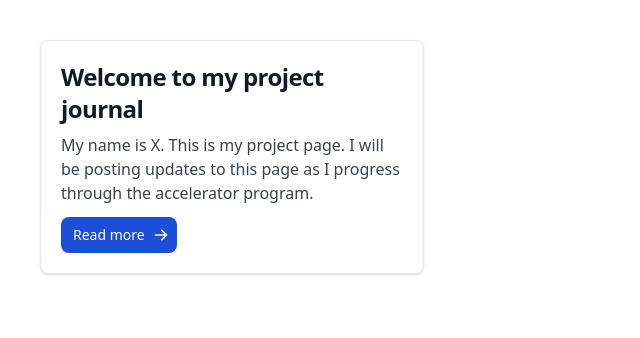
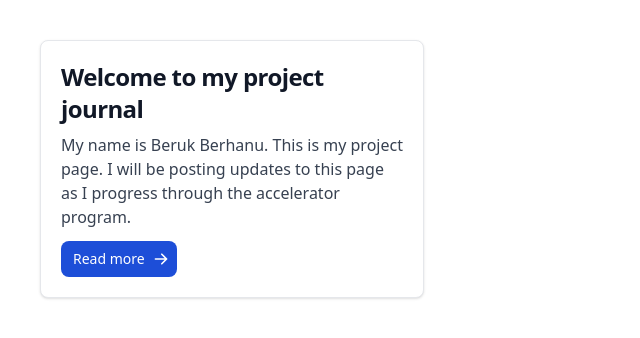
Before and after one commit to BerukB/project-journal-starter-main, a website: page src/index.html in a window 1280 px wide. Shown: the whole page, without its empty margins (0-640 px from the left). Drawn offline with nearby package versions, Linux system fonts and the light colour scheme; files that its build step writes are made by us from their sources.

Commit message:
placed my name

```diff
--- a/src/index.html
+++ b/src/index.html
@@ -8,19 +8,43 @@
     <link rel="stylesheet" href="styles.css" />
   </head>
   <body>
-   <div class="w-screen h-screen p-10 ">
-    <div class="max-w-sm bg-white border border-gray-200 rounded-lg shadow dark:bg-gray-800 dark:border-gray-700">
-      <div class="p-5">
+    <div class="w-screen h-screen p-10">
+      <div
+        class="max-w-sm bg-white border border-gray-200 rounded-lg shadow dark:bg-gray-800 dark:border-gray-700"
+      >
+        <div class="p-5">
           <a href="#">
-              <h5 class="mb-2 text-2xl font-bold tracking-tight text-gray-900 dark:text-white">Welcome to my project journal</h5>
+            <h5
+              class="mb-2 text-2xl font-bold tracking-tight text-gray-900 dark:text-white"
+            >
+              Welcome to my project journal
+            </h5>
           </a>
-          <p class="mb-3 font-normal text-gray-700 dark:text-gray-400">My name is X. This is my project page. I will be posting updates to this page as I progress through the accelerator program.</p>
-          <a href="#" class="inline-flex items-center px-3 py-2 text-sm font-medium text-center text-white bg-blue-700 rounded-lg hover:bg-blue-800 focus:ring-4 focus:outline-none focus:ring-blue-300 dark:bg-blue-600 dark:hover:bg-blue-700 dark:focus:ring-blue-800">
-              Read more
-              <svg aria-hidden="true" class="w-4 h-4 ml-2 -mr-1" fill="currentColor" viewBox="0 0 20 20" xmlns="http://www.w3.org/2000/svg"><path fill-rule="evenodd" d="M10.293 3.293a1 1 0 011.414 0l6 6a1 1 0 010 1.414l-6 6a1 1 0 01-1.414-1.414L14.586 11H3a1 1 0 110-2h11.586l-4.293-4.293a1 1 0 010-1.414z" clip-rule="evenodd"></path></svg>
+          <p class="mb-3 font-normal text-gray-700 dark:text-gray-400">
+            My name is Beruk Berhanu. This is my project page. I will be posting
+            updates to this page as I progress through the accelerator program.
+          </p>
+          <a
+            href="#"
+            class="inline-flex items-center px-3 py-2 text-sm font-medium text-center text-white bg-blue-700 rounded-lg hover:bg-blue-800 focus:ring-4 focus:outline-none focus:ring-blue-300 dark:bg-blue-600 dark:hover:bg-blue-700 dark:focus:ring-blue-800"
+          >
+            Read more
+            <svg
+              aria-hidden="true"
+              class="w-4 h-4 ml-2 -mr-1"
+              fill="currentColor"
+              viewBox="0 0 20 20"
+              xmlns="http://www.w3.org/2000/svg"
+            >
+              <path
+                fill-rule="evenodd"
+                d="M10.293 3.293a1 1 0 011.414 0l6 6a1 1 0 010 1.414l-6 6a1 1 0 01-1.414-1.414L14.586 11H3a1 1 0 110-2h11.586l-4.293-4.293a1 1 0 010-1.414z"
+                clip-rule="evenodd"
+              ></path>
+            </svg>
           </a>
+        </div>
       </div>
     </div>
-  </div>
   </body>
 </html>
```
